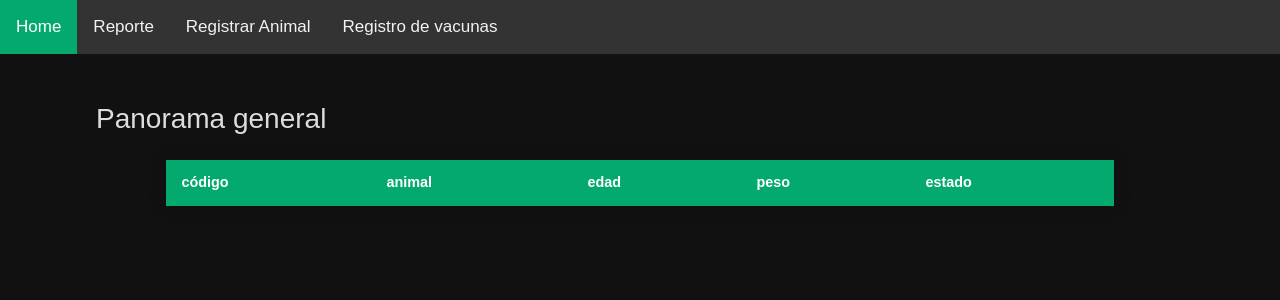
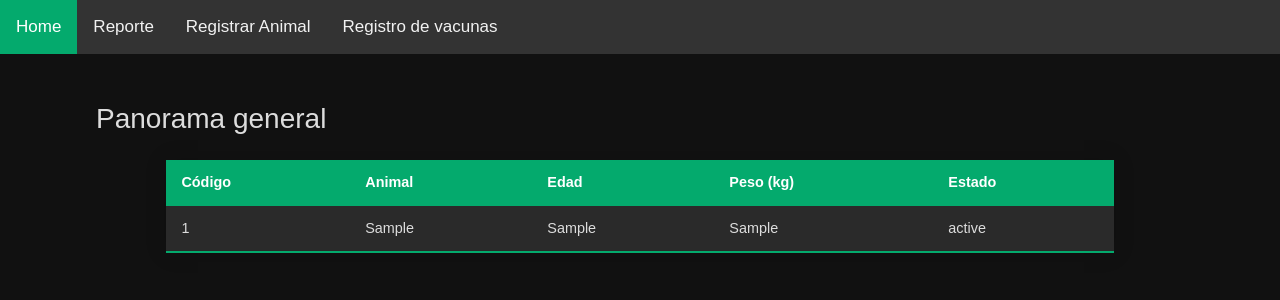
Before and after one commit to Gabrielbello19/Proyecto-granja, a PHP site: page / in a window 1280 px wide. Shown: the top 300 px of the page. Run offline with PHP 8.4, Linux system fonts and the light colour scheme; tables that the repository leaves empty or names only in its code hold one stand-in row (values such as "Sample post").

Commit message:
tabla de inicio

```diff
--- a/vista/modulos/main/dashboard.php
+++ b/vista/modulos/main/dashboard.php
@@ -21,11 +21,11 @@
             <table class='styled-table'>
                 <thead class='headTableForQuote'>
                     <tr>
-                        <td class='fw-bold'>código</td>
-                        <td class='fw-bold'>animal</td>
-                        <td class='fw-bold'>edad</td>
-                        <td class='fw-bold'>peso</td>
-                        <td class='fw-bold'>estado</td>
+                        <td class='fw-bold'>Código</td>
+                        <td class='fw-bold'>Animal</td>
+                        <td class='fw-bold'>Edad</td>
+                        <td class='fw-bold'>Peso (kg)</td>
+                        <td class='fw-bold'>Estado</td>
                     </tr>
                 </thead>
                 <tbody>
@@ -34,8 +34,25 @@
                         require "modelo/conexion.php";
 
                         $query = "SELECT a.id, e.animal, a.edad, a.peso, a.estado FROM animal a LEFT JOIN especie e ON a.id_especie = e.id ";
+                        $resultado = $conexion->query($query);
 
+                        while ($res = $resultado->fetch_assoc()){
+                            $id     = $res['id'];
+                            $animal = $res['animal'];
+                            $edad   = $res['edad'];
+                            $peso   = $res['peso'];
+                            $estado = $res['estado'];
 
+                            echo "
+                            <tr>
+                                <td>$id</td>
+                                <td>$animal</td>
+                                <td>$edad</td>
+                                <td>$peso</td>
+                                <td>$estado</td>
+                            </tr>
+                            ";
+                        }
                     ?>
                 </tbody>
             </table>
--- a/vista/modulos/main/registro_animal.php
+++ b/vista/modulos/main/registro_animal.php
@@ -48,7 +48,7 @@
                     <label> Proxima revision:  </label><br>
                     <input type="date" name="prox_revision" ><br>
                     <br>
-                    <input class="boton-enviar" type="submit" value="Registrar">
+                    <input type="submit" value="Registrar">
 
                 </form>
             </div>
--- a/vista/modulos/main/vacunacion.php
+++ b/vista/modulos/main/vacunacion.php
@@ -27,7 +27,7 @@
                     <input type="number" name="nro_dosis" placeholder="Numero de dosis.">
                     <input type="date" name="aplicada" placeholder="Aplicada.">
                     <input type="date" name="prox_dosis" placeholder="Proxima dosis.">
-                    <input class="boton-enviar" type="submit" value="Registrar">
+                    <input type="submit" value="Registrar">
                     <br>
                     <br>
                 </form>
```
